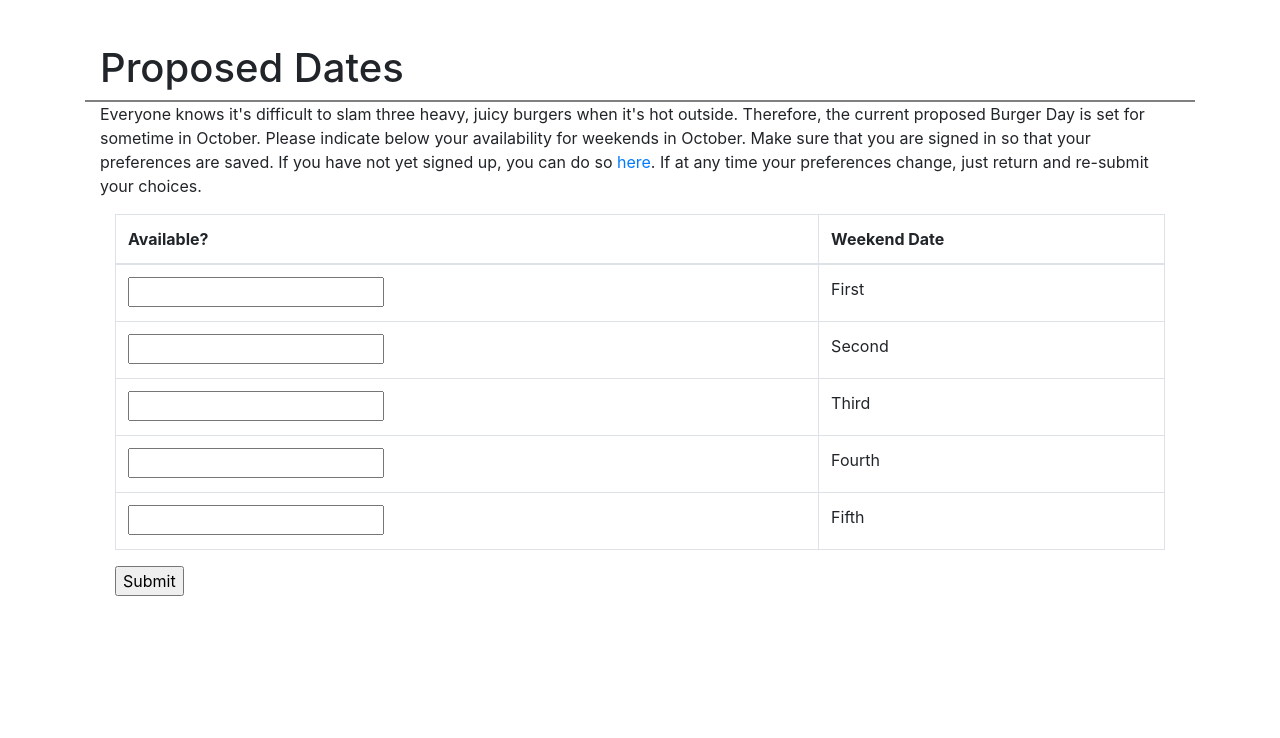
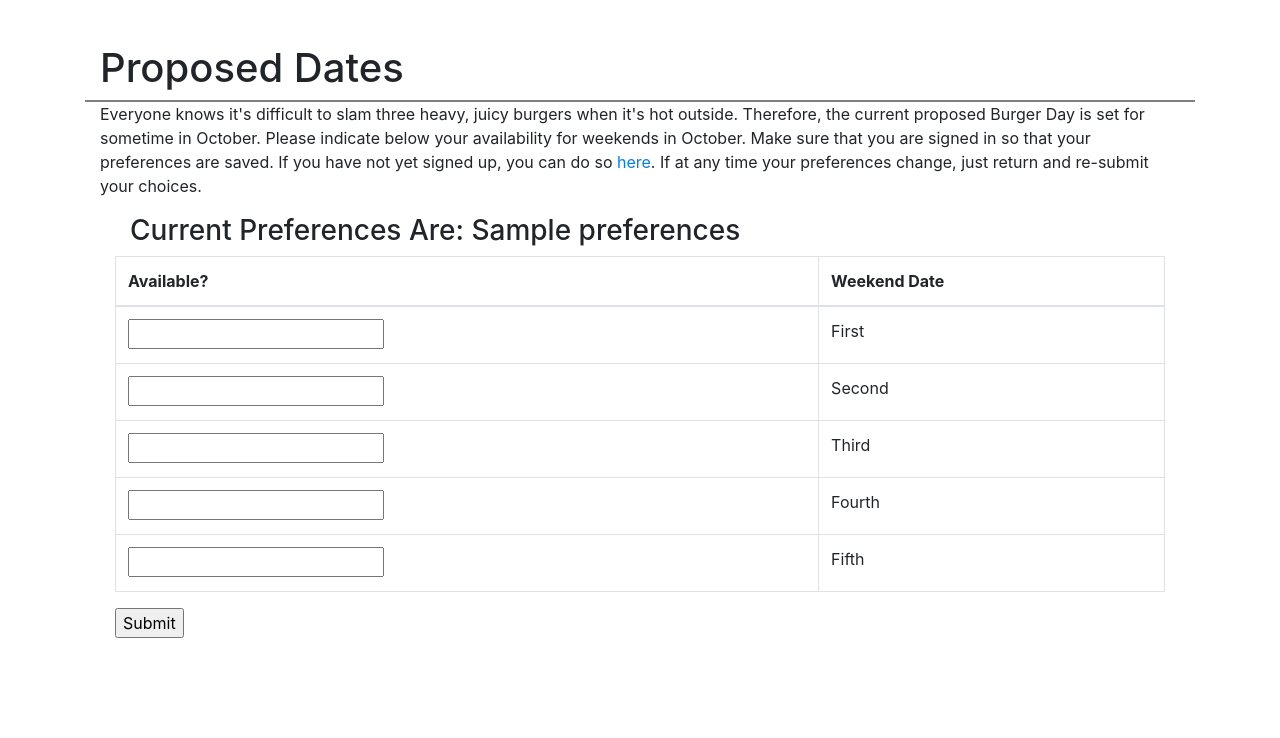
Before and after one commit to zhanf164/BurgerDay, a Flask app: template templates/HomePage.html in a window 1280 px wide. Shown: the part 1374-2112 px from the top of the page. Before the commit the page ends 1970 px from the top, so only its background shows below. Run offline with Flask 2, Linux system fonts and the light colour scheme; the template is opened without the code that fills it: most values are stand-ins (such as "Sample title", 1, 10 or a date in 2020); form fields are guessed from the names that the template uses; parts of the project's set-up code (start-up, migrations or seed data) failed here and were passed over; some libraries are stand-ins or nearby versions.

Commit message:
Added basically nothing

```diff
--- a/app.py
+++ b/app.py
@@ -17,7 +17,7 @@ def Home(user=None):
     #fetch current preferences from database if logged in so we can display them if they exist
     if user != None:
         #fetch preferences here
-        pass
+        preferences = "These Dates"
     else:
         preferences=None
 
--- a/templates/HomePage.html
+++ b/templates/HomePage.html
@@ -198,6 +198,13 @@
                 <p>Everyone knows it's difficult to slam three heavy, juicy burgers when it's hot outside. Therefore, the current proposed Burger Day is set for sometime in October. Please indicate below your availability for weekends in October. Make sure that you are signed in so that your preferences are saved. If you have not yet signed up, you can do so <a href="{{url_for('SignUp')}}">here</a>. If at any time your preferences change, just return and re-submit your choices.</p>
 
                 <div class="container">
+                    {%if preferences != None%}
+
+                        <div class="container">
+                            <h3>Current Preferences Are: {{preferences}}</h3>
+                        </div>
+
+                    {%endif%}
                     <form method="POST" action="{{url_for('Home', user=user)}}">
                         {{form.csrf_token}}
                         <table class="table table-bordered">
```
